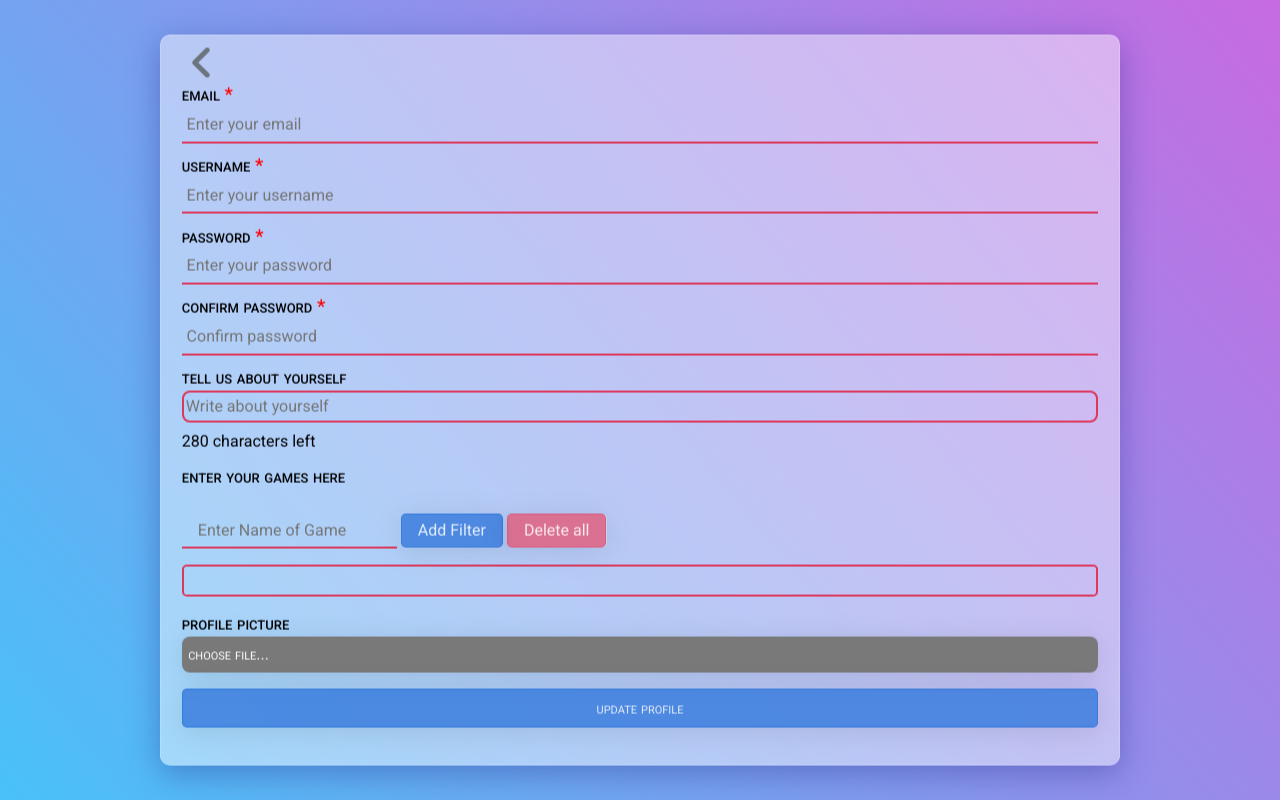
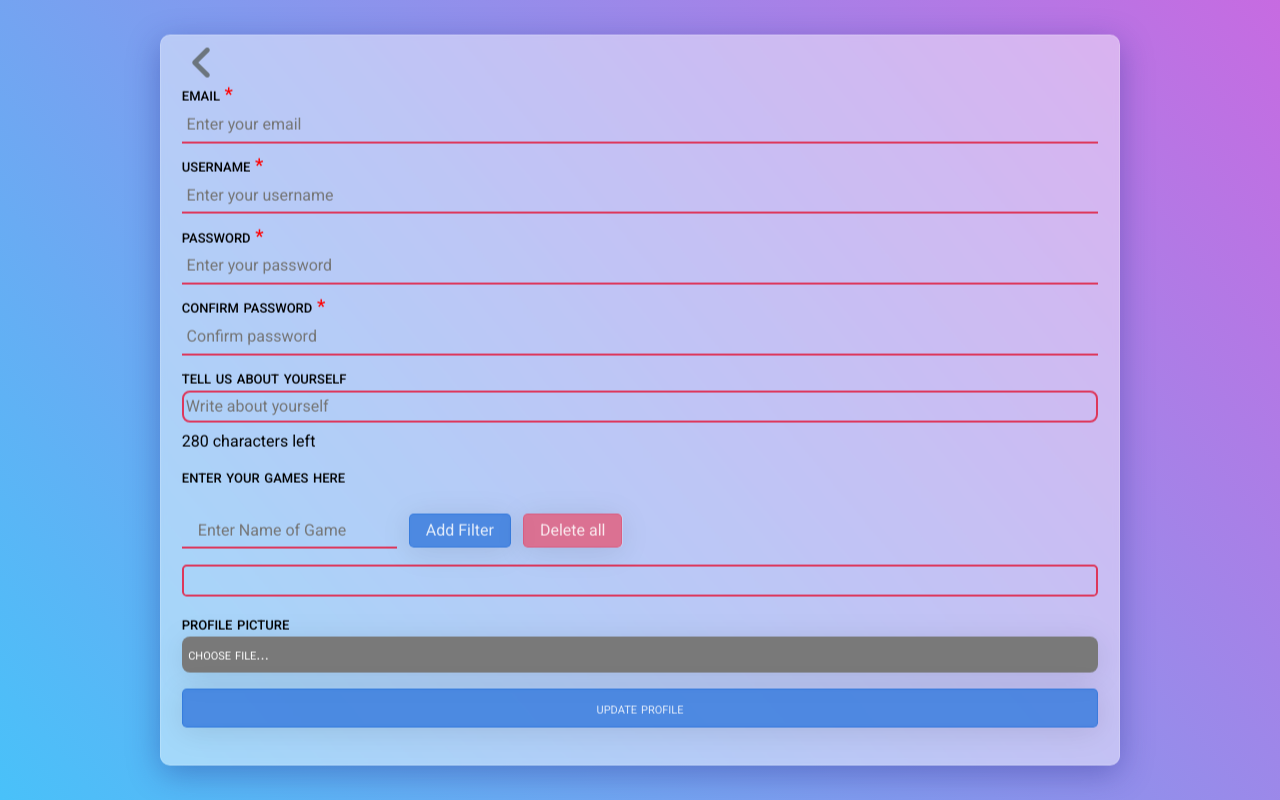
Before and after one commit to Kent-Danielle/BuddyUp, a website: page public/html/profile_edit.html in a window 1280 px wide. Drawn offline with nearby package versions, Linux system fonts and the light colour scheme; no server answers.

Commit message:
Made 'Add Filter' and 'Delete All' buttons in profile_edit.html look the same as the buttons in chat.html

```diff
--- a/public/html/profile_edit.html
+++ b/public/html/profile_edit.html
@@ -118,16 +118,16 @@
 							<input
 								type="text"
 								id="game-text"
-								class="mb-3 px-3 py-1"
+								class="mb-3 me-2 px-3 py-1"
 								placeholder="Enter Name of Game"
 							/>
 							<button
 								id="add-filter-button"
-								class="btn-blue rounded-3 px-3 py-1"
+								class="btn-blue rounded-3 mb-3 me-2 px-3 py-1"
 							>
 								Add Filter
 							</button>
-							<button id="delete-all-games" class="btn-red rounded-3 px-3 py-1">
+							<button id="delete-all-games" class="btn-red rounded-3 mb-3 me-2 px-3 py-1">
 								Delete all
 							</button>
 						</div>
```
